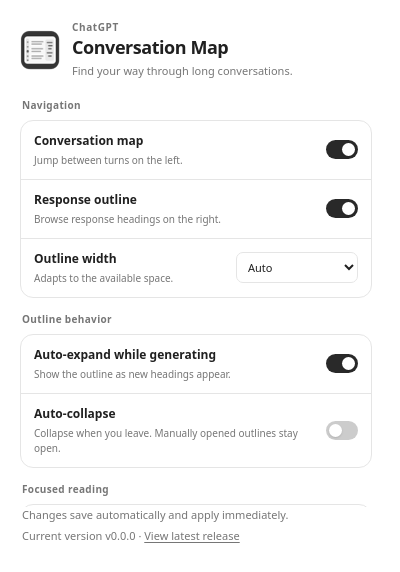
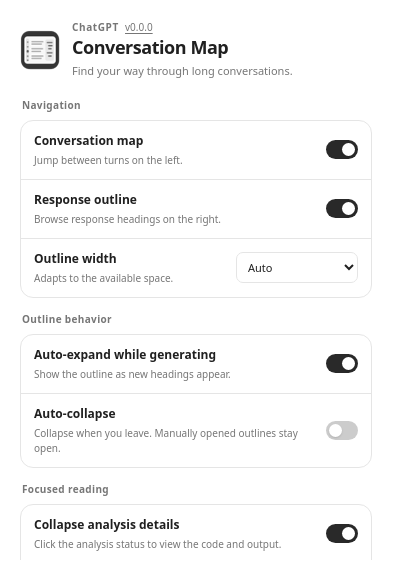
Before and after one commit to Owenwoow/ChatGPT-Conversation-Map, a browser extension: page popup/index.html in a window 400 px wide. Drawn offline with Linux system fonts and the light colour scheme.

Commit message:
fix(popup): 将版本入口移至顶部并移除常驻保存提示

```diff
--- a/package.json
+++ b/package.json
@@ -1,6 +1,6 @@
 {
   "name": "chatgpt-conversation-map",
-  "version": "1.3.7",
+  "version": "1.3.8",
   "private": true,
   "license": "MIT",
   "scripts": {
--- a/popup/index.html
+++ b/popup/index.html
@@ -10,7 +10,7 @@
   <header class="header">
     <img class="brand-icon" src="../icons/icon48.png" width="40" height="40" alt="">
     <div class="brand">
-      <p class="eyebrow">ChatGPT</p>
+      <p class="eyebrow">ChatGPT <a id="installedVersion" href="https://github.com/Owenwoow/ChatGPT-Conversation-Map/releases/latest" target="_blank" rel="noopener noreferrer"></a></p>
       <h1 data-i18n="appName">Conversation Map</h1>
       <p class="tagline" data-i18n="tagline">Find your way through long conversations.</p>
     </div>
@@ -81,7 +81,6 @@
 
   <footer>
     <p id="status" role="status" aria-live="polite" aria-atomic="true" data-state="loading" data-i18n="loading">Loading settings…</p>
-    <p class="release-info"><span data-i18n="currentVersion">Current version</span> <span id="installedVersion"></span> · <a href="https://github.com/Owenwoow/ChatGPT-Conversation-Map/releases/latest" target="_blank" rel="noopener noreferrer" data-i18n="latestRelease">View latest release</a></p>
   </footer>
   <script src="settings.js"></script>
 </body>
--- a/popup/settings.js
+++ b/popup/settings.js
@@ -29,10 +29,8 @@
       toolsTitle: 'Content tools',
       blockCopyLabel: 'Copy content blocks',
       blockCopyHint: 'Show a copy button on static diagrams and cards.',
-      currentVersion: 'Current version',
       latestRelease: 'View latest release',
       loading: 'Loading settings…',
-      ready: 'Changes save automatically and apply immediately.',
       saving: 'Saving…',
       saved: 'Saved · Applied immediately',
       saveError: 'Could not save. Try changing the setting again.',
@@ -66,10 +64,8 @@
       toolsTitle: '内容工具',
       blockCopyLabel: '图块复制',
       blockCopyHint: '悬停静态图表或卡片时显示复制按钮',
-      currentVersion: '当前版本',
       latestRelease: '查看最新版',
       loading: '正在读取设置…',
-      ready: '设置自动保存，即时生效',
       saving: '正在保存…',
       saved: '已保存，即时生效',
       saveError: '保存失败，请重新调整此项设置',
@@ -87,7 +83,10 @@
   }
 
   const status = document.getElementById('status');
-  document.getElementById('installedVersion').textContent = `v${chrome.runtime.getManifest().version}`;
+  const versionLink = document.getElementById('installedVersion');
+  versionLink.textContent = `v${chrome.runtime.getManifest().version}`;
+  versionLink.title = text.latestRelease;
+  versionLink.ariaLabel = `${versionLink.textContent} · ${text.latestRelease}`;
   const controls = Object.keys(defaults).map(key => document.getElementById(key));
   const persisted = {...defaults};
   const latestChanges = new Map();
@@ -141,7 +140,8 @@
         input.addEventListener('change', () => save(input));
         input.disabled = false;
       }
-      showStatus('ready', 'ready');
+      status.textContent = '';
+      status.dataset.state = 'ready';
     } catch {
       showStatus('loadError', 'error');
     }
--- a/popup/style.css
+++ b/popup/style.css
@@ -39,6 +39,8 @@ p, h1, h2 { margin: 0; }
 .brand-icon { flex-shrink: 0; border-radius: 11px; filter: grayscale(1); }
 .brand { min-width: 0; }
 .eyebrow { color: var(--muted); font-size: 10px; font-weight: 600; letter-spacing: .06em; }
+.eyebrow a { margin-inline-start: 3px; color: inherit; font-weight: 400; letter-spacing: normal; text-underline-offset: 2px; }
+.eyebrow a:hover, .eyebrow a:focus-visible { color: var(--accent); }
 h1 { font-size: 18px; font-weight: 650; line-height: 1.35; letter-spacing: -.025em; }
 .tagline { margin-top: 4px; color: var(--muted); font-size: 11px; }
 
@@ -118,11 +120,9 @@ select {
   cursor: pointer;
 }
 
-footer { flex-shrink: 0; padding: 0 22px 16px; }
-#status { min-height: 17px; color: var(--muted); font-size: 11px; }
+footer { flex-shrink: 0; }
+#status:not(:empty) { padding: 0 22px 16px; color: var(--muted); font-size: 11px; }
 #status[data-state="error"] { color: var(--error); }
-.release-info { margin-top: 4px; color: var(--muted); font-size: 11px; }
-.release-info a { color: inherit; text-underline-offset: 2px; }
 
 @media (prefers-color-scheme: dark) {
   :root {
```
Also changed, not shown: README.en.md (+1 -1 lines), tests/settings.test.cjs (+3 -1 lines), README.md, manifest.json, 1 other file.
